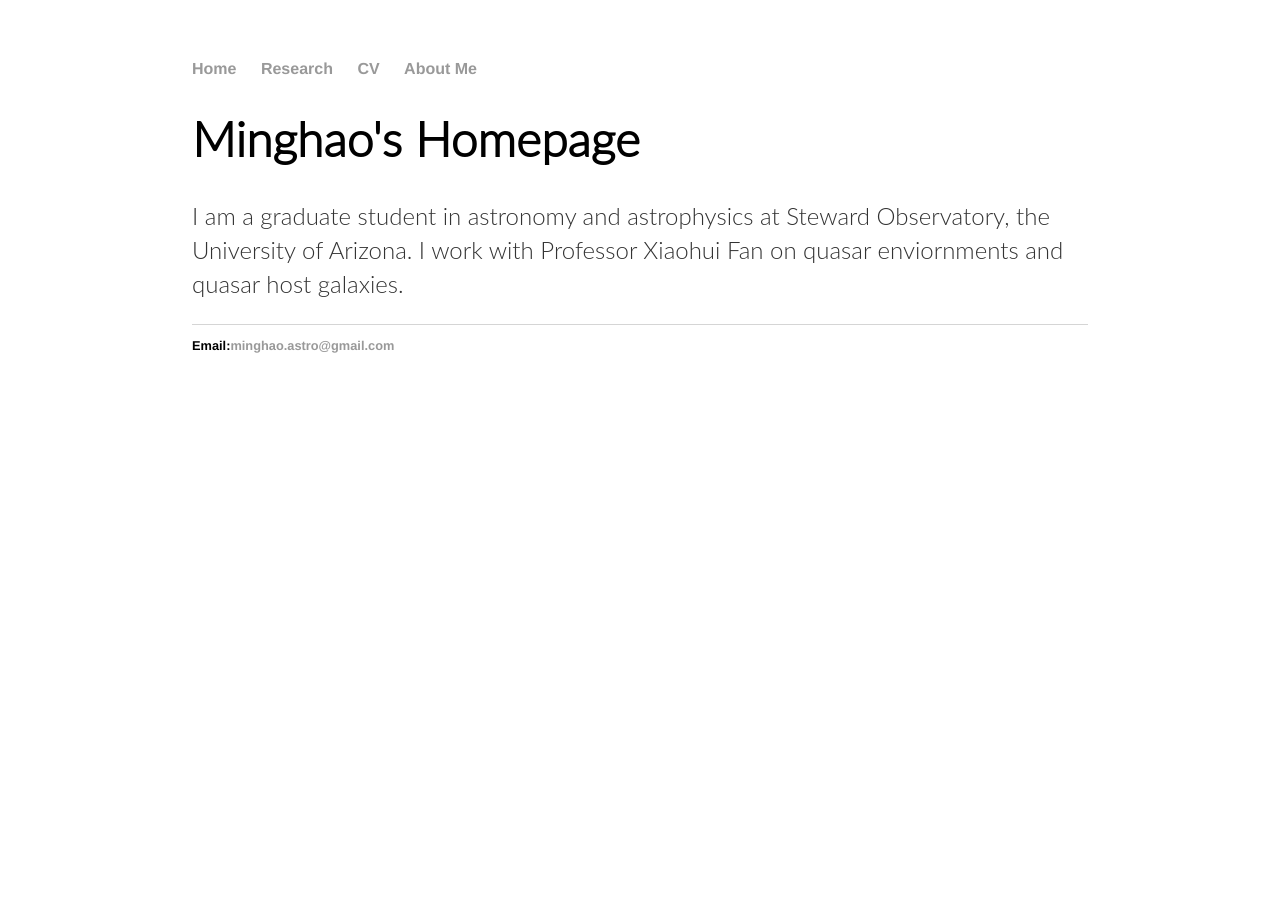
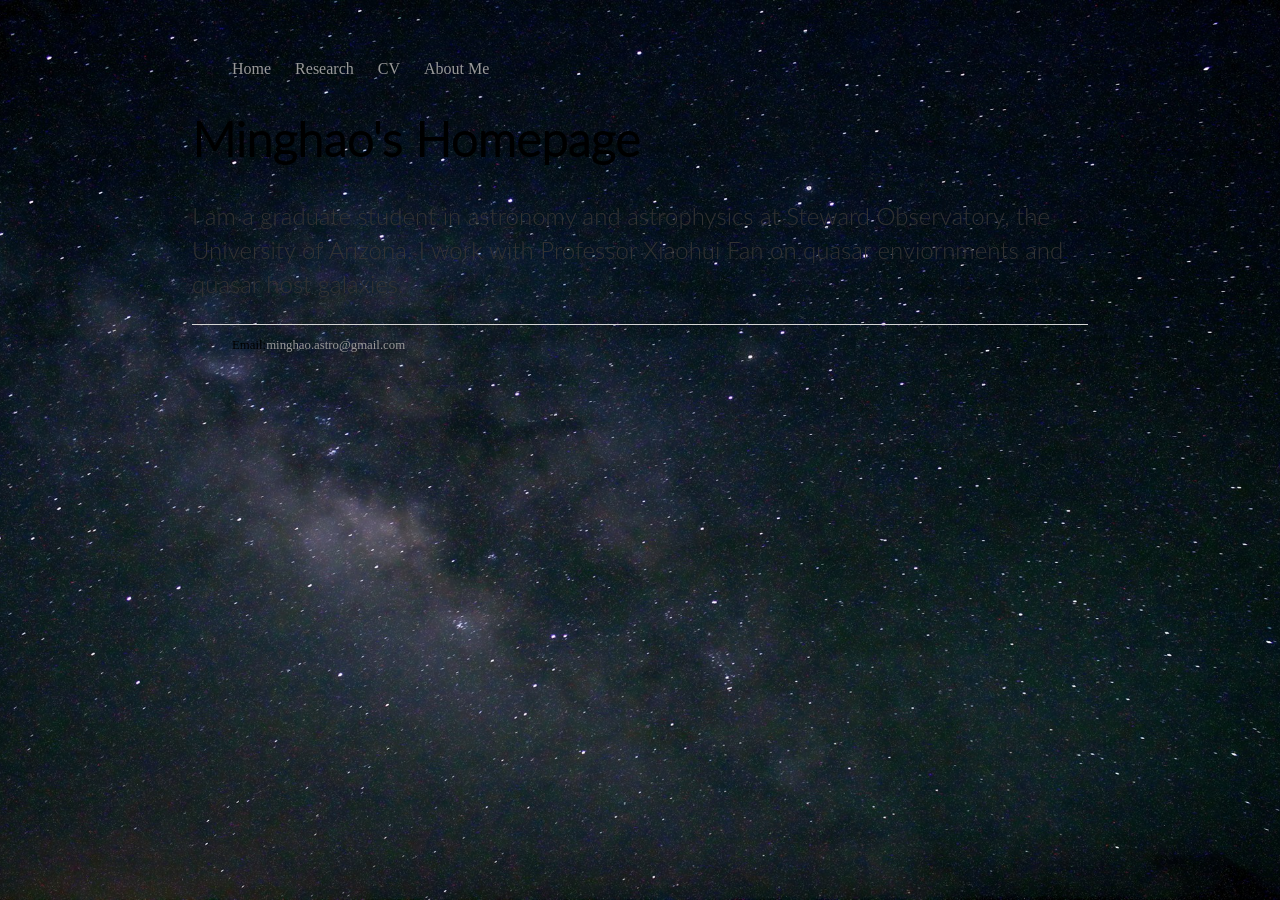
Before and after one commit to JianiDing/JianiDing.github.io, a Jekyll site: the page built from index.html, in a window 1280 px wide. Built offline with Jekyll 4.4.1, drawn with Linux system fonts in a browser that asks for light colours.

Commit message:
Update main.css

```diff
--- a/css/main.css
+++ b/css/main.css
@@ -1,6 +1,15 @@
 body {
     margin: 60px auto;
     width: 70%;
+    background-image: url("/mw.jpg"); /*You will specify your image path here.*/
+
+    -moz-background-size: cover;
+    -webkit-background-size: cover;
+    background-size: cover;
+    background-position: top center;
+    background-repeat: no-repeat;
+    background-attachment: fixed;
+}
 }
 nav ul, footer ul {
     font-family:'Helvetica', 'Arial', 'Sans-Serif';
```
